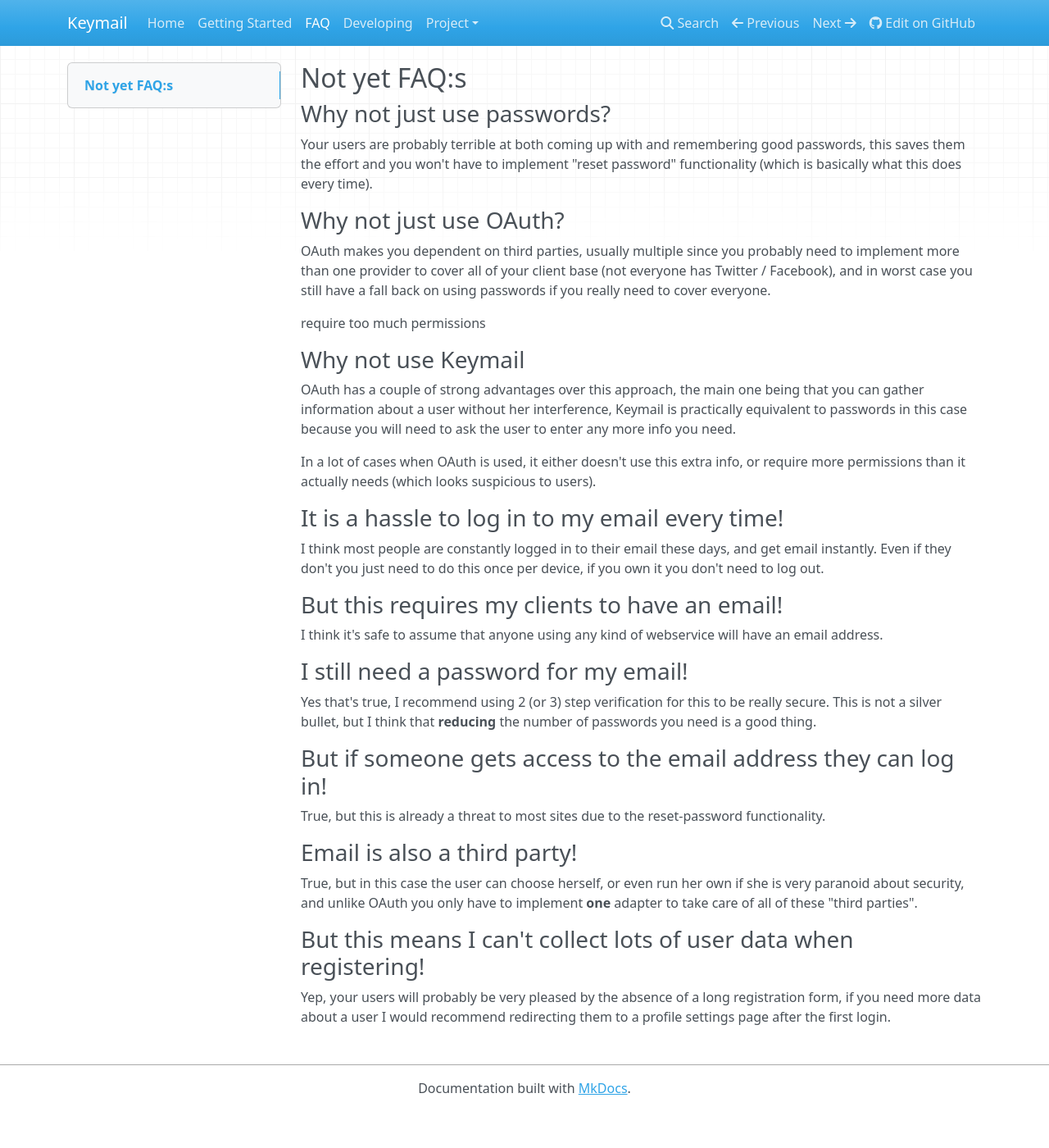
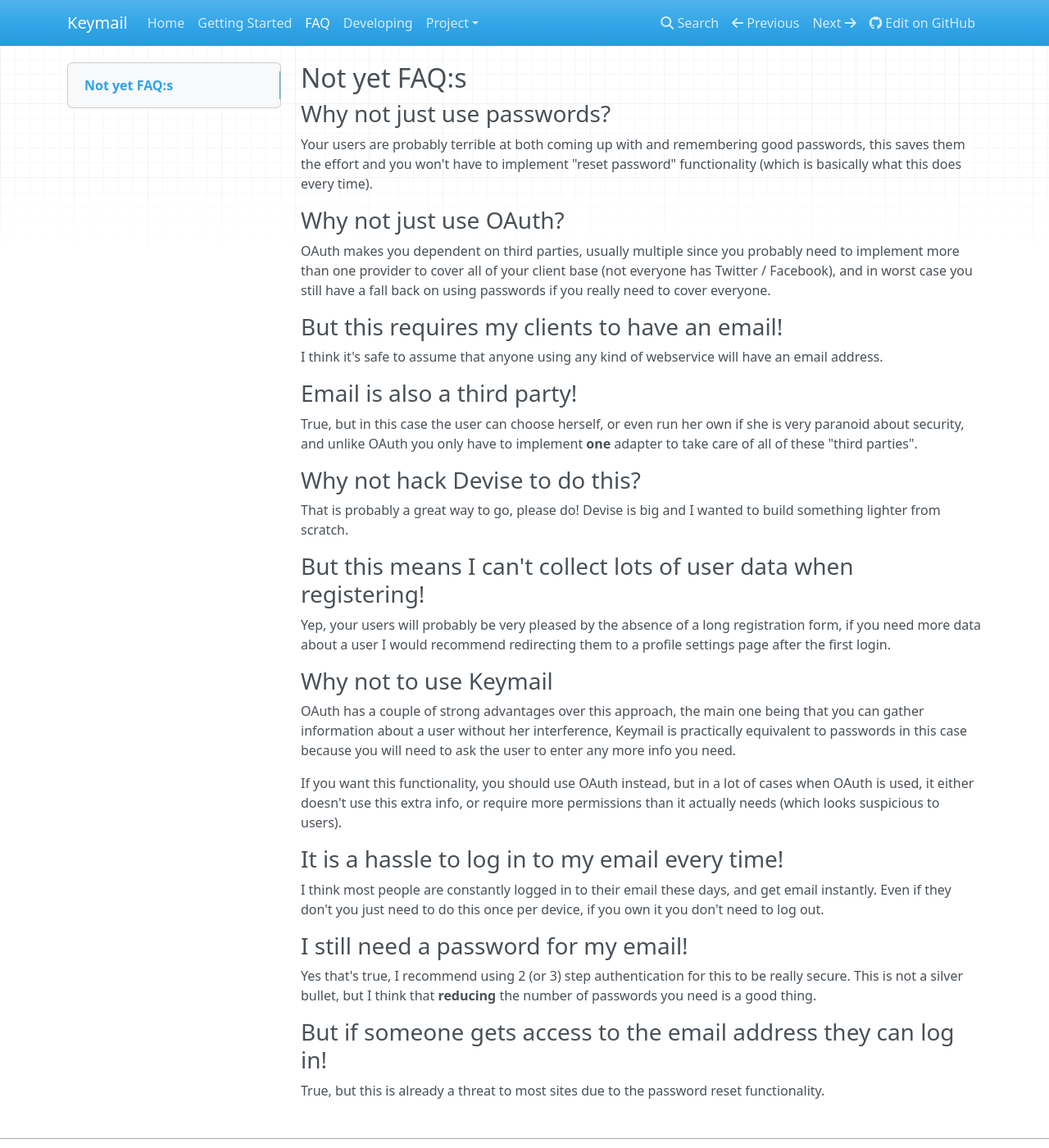
Before and after one commit to jsborjesson/keymail, an MkDocs documentation site: the page built from docs/faq.md, in a window 1280 px wide and 1400 px high. Shown: the whole window at 82% size. Built offline with MkDocs 1.6.1, drawn with Linux system fonts in a browser that asks for light colours; nearby versions of some CDN libraries; old or Windows-style settings are respelled for this version of MkDocs; part of the change alters nothing that is shown.

Commit message:
Fiddled with the FAQ

```diff
--- a/docs/faq.md
+++ b/docs/faq.md
@@ -12,16 +12,36 @@ OAuth makes you dependent on third parties, usually multiple since you probably
 more than one provider to cover all of your client base (not everyone has Twitter / Facebook), and
 in worst case you still have a fall back on using passwords if you really need to cover everyone.
 
-require too much permissions
+### But this requires my clients to have an email!
 
-### Why not use Keymail
+I think it's safe to assume that anyone using any kind of webservice will have an email address.
+
+### Email is also a third party!
+
+True, but in this case the user can choose herself, or even run her own
+if she is very paranoid about security, and unlike OAuth you only have to implement
+**one** adapter to take care of all of these "third parties".
+
+### Why not hack Devise to do this?
+
+That is probably a great way to go, please do! Devise is big and I wanted to build something lighter from scratch.
+
+### But this means I can't collect lots of user data when registering!
+
+Yep, your users will probably be very pleased by the absence of a long registration form,
+if you need more data about a user I would recommend redirecting them to a
+profile settings page after the first login.
+
+### Why not to use Keymail
 
 OAuth has a couple of strong advantages over this approach, the main one being that you can gather
 information about a user without her interference, Keymail is practically equivalent to passwords
 in this case because you will need to ask the user to enter any more info you need.
 
-In a lot of cases when OAuth is used, it either doesn't use this extra info, or require
-more permissions than it actually needs (which looks suspicious to users).
+If you want this functionality, you should use OAuth instead, but in a lot of
+cases when OAuth is used, it either doesn't use this extra info, or
+require more permissions than it actually needs (which looks suspicious to
+users).
 
 ### It is a hassle to log in to my email every time!
 
@@ -29,29 +49,12 @@ I think most people are constantly logged in to their email these days, and get
 Even if they don't you just need to do this once per device, if you own it you don't need
 to log out.
 
-### But this requires my clients to have an email!
-
-I think it's safe to assume that anyone using any kind of webservice will have an email address.
-
-
 ### I still need a password for my email!
 
-Yes that's true, I recommend using 2 (or 3) step verification for this to be really secure.
+Yes that's true, I recommend using 2 (or 3) step authentication for this to be really secure.
 This is not a silver bullet, but I think that **reducing** the number of passwords you need
 is a good thing.
 
 ### But if someone gets access to the email address they can log in!
 
-True, but this is already a threat to most sites due to the reset-password functionality.
-
-### Email is also a third party!
-
-True, but in this case the user can choose herself, or even run her own
-if she is very paranoid about security, and unlike OAuth you only have to implement
-**one** adapter to take care of all of these "third parties".
-
-### But this means I can't collect lots of user data when registering!
-
-Yep, your users will probably be very pleased by the absence of a long registration form,
-if you need more data about a user I would recommend redirecting them to a
-profile settings page after the first login.
+True, but this is already a threat to most sites due to the password reset functionality.
```
